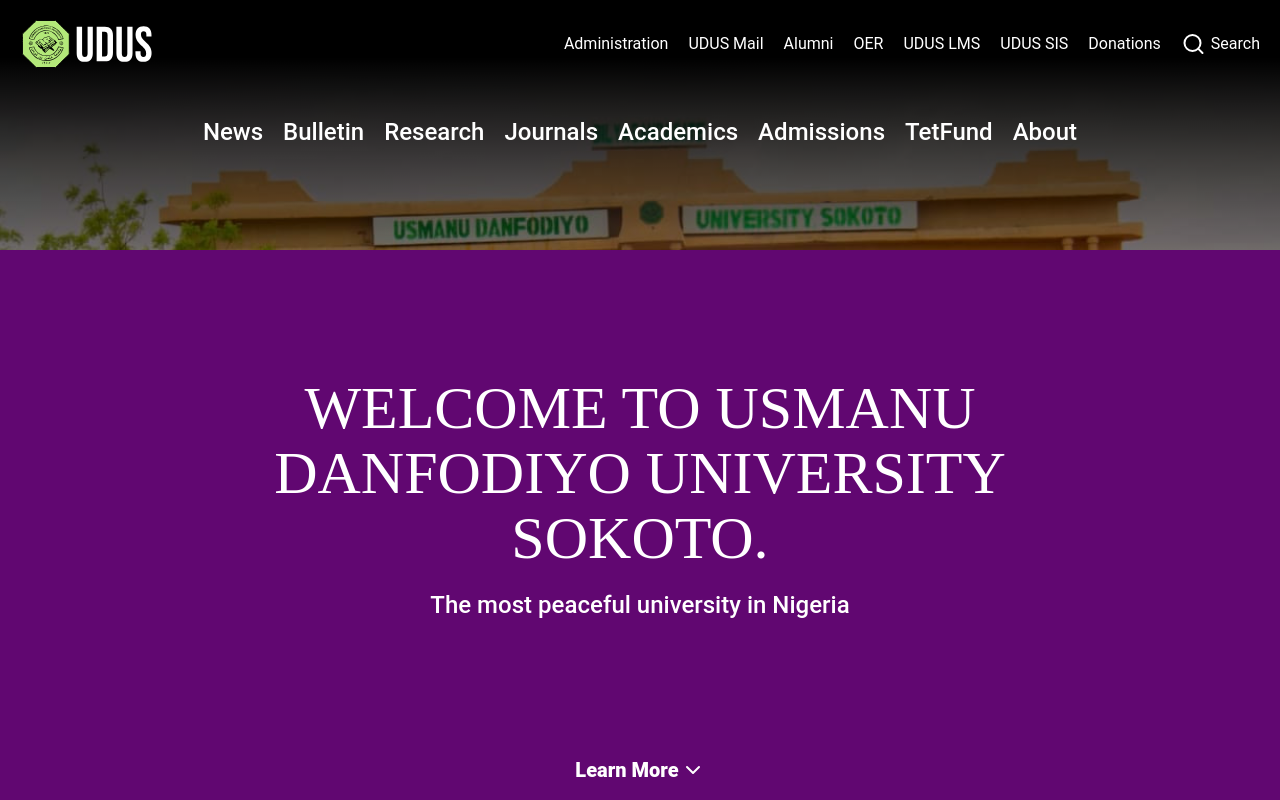
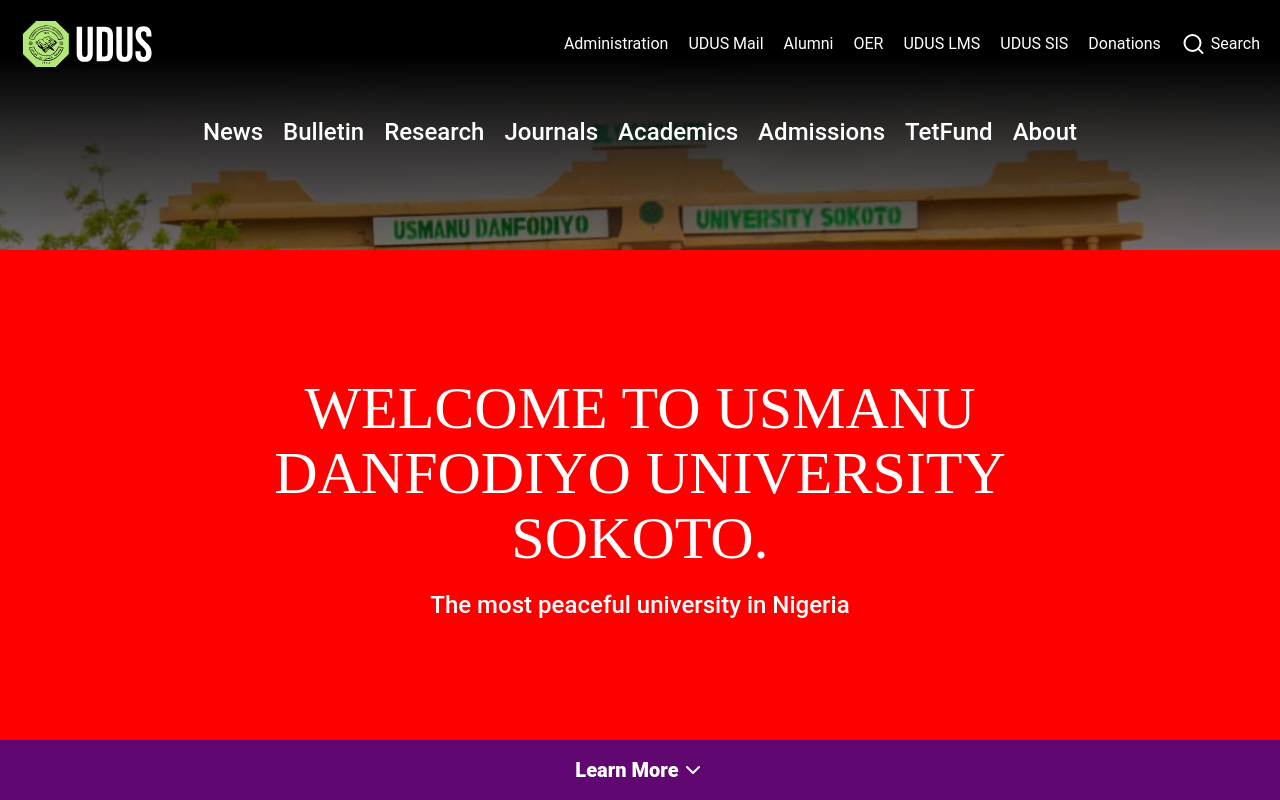
Before and after one commit to barnabas1900/unisok, a React (Create React App) app: page / in a window 1280 px wide. Shown: the top 800 px of the page. Built offline with nearby package versions, Linux system fonts and the light colour scheme.

Commit message:
bgg-added

```diff
--- a/src/Components/Hero.css
+++ b/src/Components/Hero.css
@@ -212,7 +212,7 @@
 
     .hero-image{
         position: relative;
-        background-color: var(--purple);
+        background-color: red;
     }
     .hero-image img{
         height: 100vh;
@@ -222,6 +222,7 @@
         position: relative;
         top: -250px;
         z-index: -1;
+        background-color: red;
     }
 
     .image-content{
```
